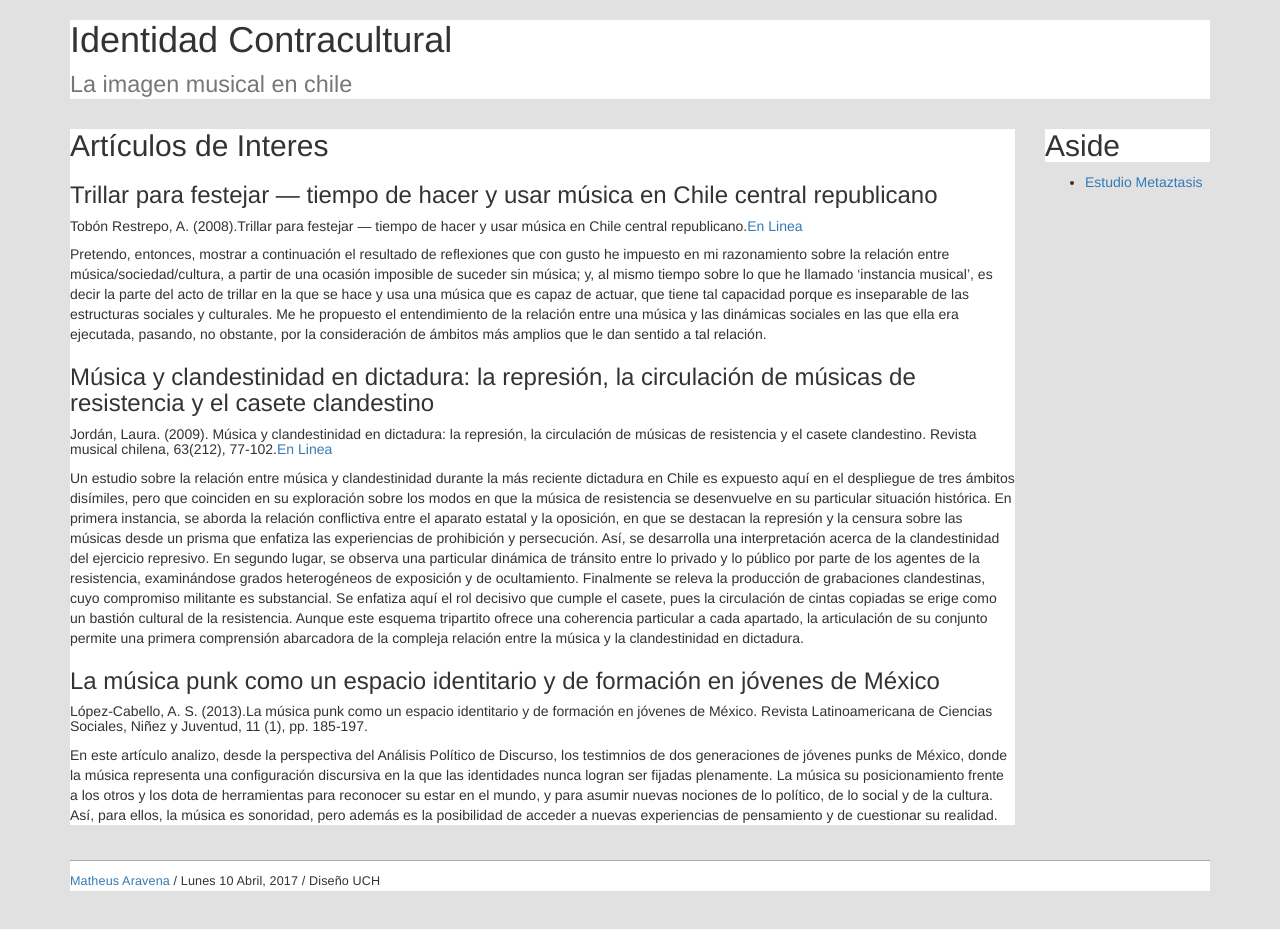
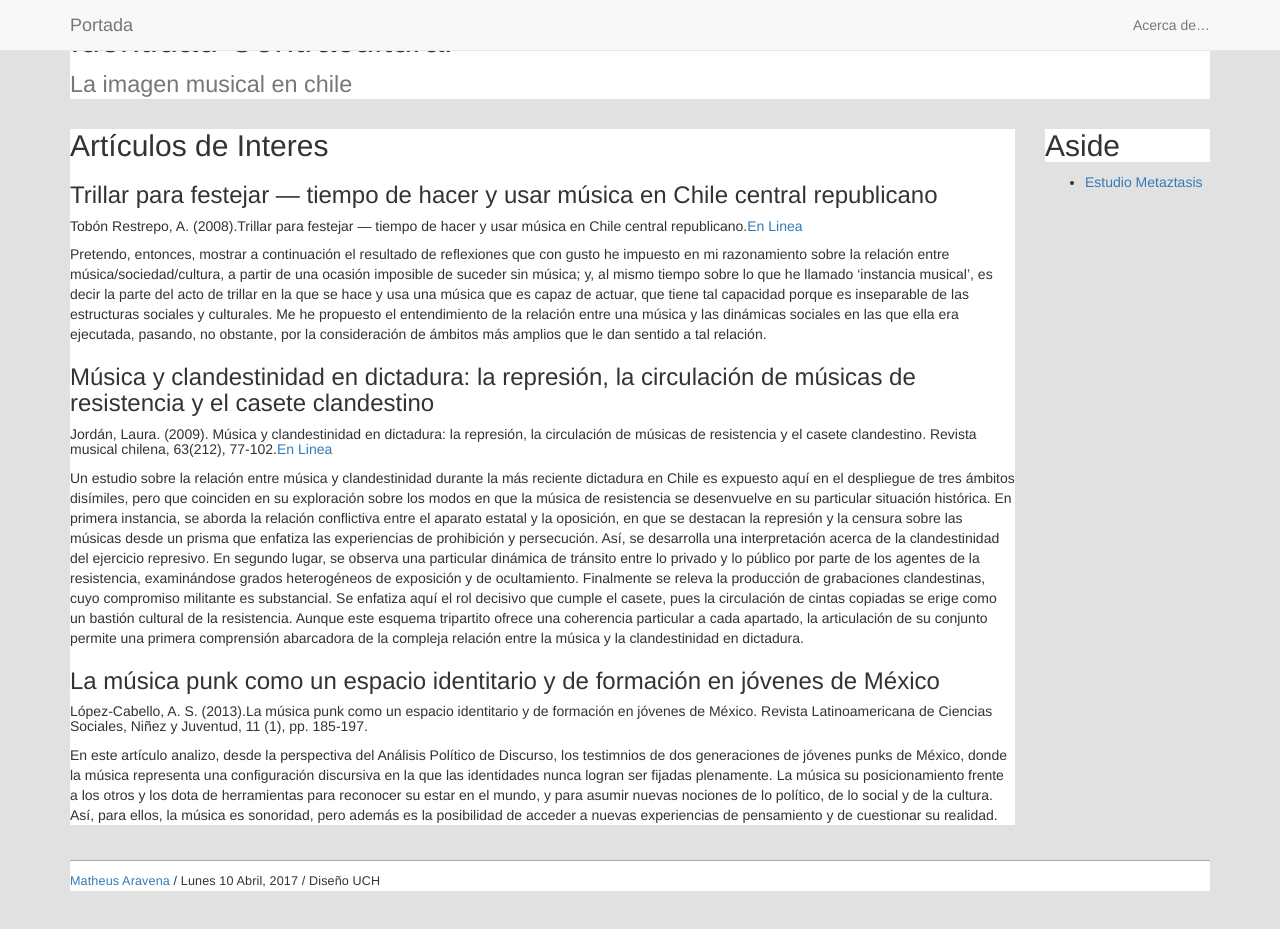
Before and after one commit to MatheusAravena/identidad-contracultural, a plain HTML site: page index.html in a window 1280 px wide. Drawn offline with Linux system fonts and the light colour scheme.

Commit message:
Update index.html

```diff
--- a/index.html
+++ b/index.html
@@ -13,6 +13,24 @@
         <![endif]-->
     </head>
     <body>
+        <nav class="navbar navbar-default navbar-fixed-top">
+        <div class="container">
+          <div class="navbar-header">
+            <button type="button" class="navbar-toggle collapsed" data-toggle="collapse" data-target="#navbar" aria-expanded="false" aria-controls="navbar">
+              <span class="sr-only">Toggle navigation</span>
+              <span class="icon-bar"></span>
+              <span class="icon-bar"></span>
+              <span class="icon-bar"></span>
+            </button>
+            <a class="navbar-brand" href="index.html">Portada</a>
+          </div>
+          <div id="navbar" class="navbar-collapse collapse">
+            <ul class="nav navbar-nav navbar-right">
+              <li><a href="about.html">Acerca de…</a></li>
+            </ul>
+          </div><!--/.nav-collapse -->
+        </div>
+      </nav>
       <div class="container">
         <div class="row">
           <div class="col-sm-12">
```
